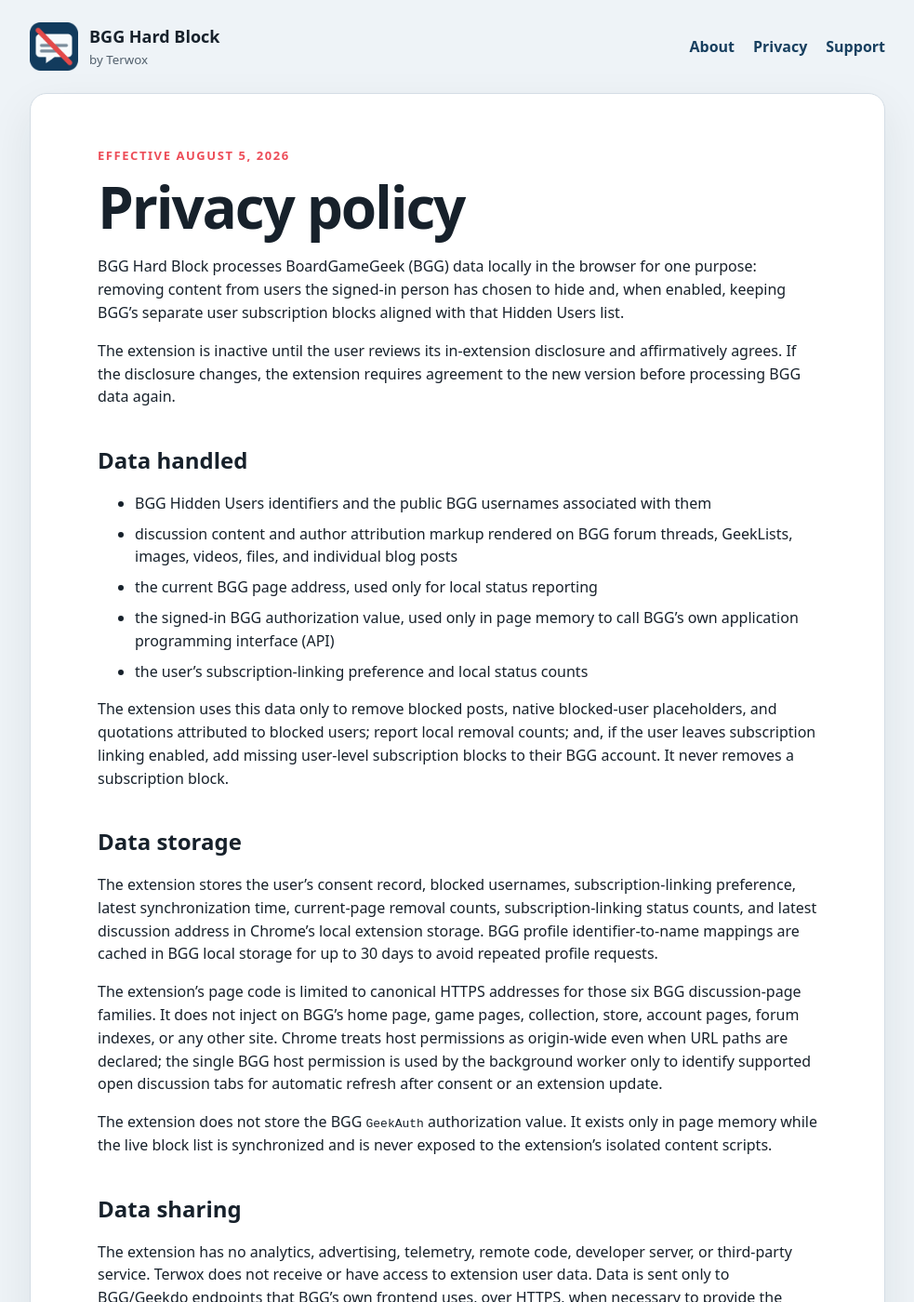
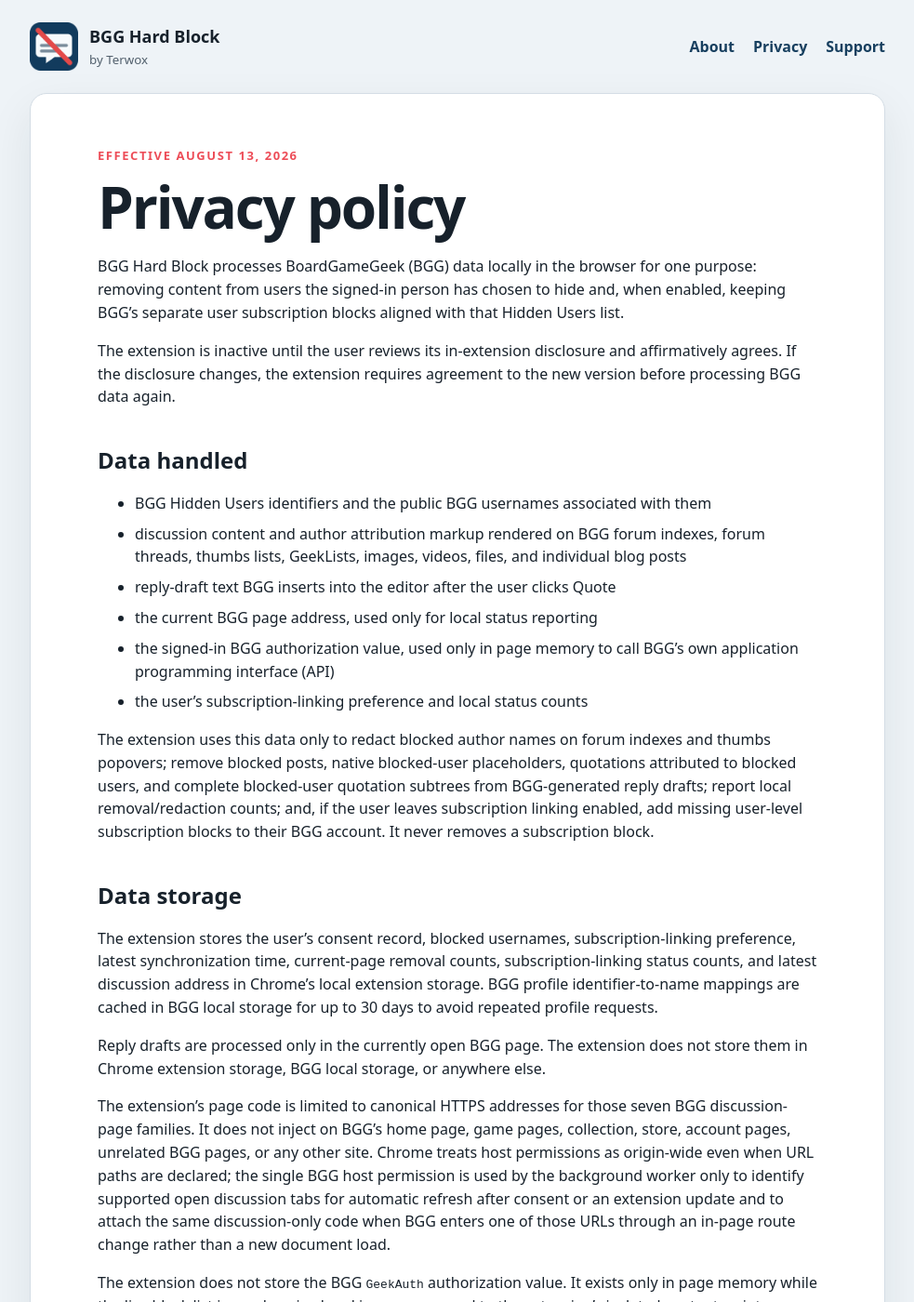
Before and after one commit to Terwox/terwox.github.io, a Jekyll site: the page built from bgg-hard-block/privacy.md, in a window 1280 px wide and 1400 px high. Shown: the whole window at 93% size, without its empty margins (148-1131 px from the left). Built offline with Jekyll 4.4.1, drawn with Linux system fonts in a browser that asks for light colours.

Commit message:
docs: update BGG Hard Block privacy disclosure

```diff
--- a/bgg-hard-block/privacy.md
+++ b/bgg-hard-block/privacy.md
@@ -5,7 +5,7 @@ description: Privacy policy for the BGG Hard Block Chrome extension by Terwox.
 permalink: /bgg-hard-block/privacy/
 ---
 
-<p class="eyebrow">Effective August 5, 2026</p>
+<p class="eyebrow">Effective August 13, 2026</p>
 
 # Privacy policy
 
@@ -16,18 +16,21 @@ The extension is inactive until the user reviews its in-extension disclosure and
 ## Data handled
 
 - BGG Hidden Users identifiers and the public BGG usernames associated with them
-- discussion content and author attribution markup rendered on BGG forum threads, GeekLists, images, videos, files, and individual blog posts
+- discussion content and author attribution markup rendered on BGG forum indexes, forum threads, thumbs lists, GeekLists, images, videos, files, and individual blog posts
+- reply-draft text BGG inserts into the editor after the user clicks Quote
 - the current BGG page address, used only for local status reporting
 - the signed-in BGG authorization value, used only in page memory to call BGG's own application programming interface (API)
 - the user's subscription-linking preference and local status counts
 
-The extension uses this data only to remove blocked posts, native blocked-user placeholders, and quotations attributed to blocked users; report local removal counts; and, if the user leaves subscription linking enabled, add missing user-level subscription blocks to their BGG account. It never removes a subscription block.
+The extension uses this data only to redact blocked author names on forum indexes and thumbs popovers; remove blocked posts, native blocked-user placeholders, quotations attributed to blocked users, and complete blocked-user quotation subtrees from BGG-generated reply drafts; report local removal/redaction counts; and, if the user leaves subscription linking enabled, add missing user-level subscription blocks to their BGG account. It never removes a subscription block.
 
 ## Data storage
 
 The extension stores the user's consent record, blocked usernames, subscription-linking preference, latest synchronization time, current-page removal counts, subscription-linking status counts, and latest discussion address in Chrome's local extension storage. BGG profile identifier-to-name mappings are cached in BGG local storage for up to 30 days to avoid repeated profile requests.
 
-The extension's page code is limited to canonical HTTPS addresses for those six BGG discussion-page families. It does not inject on BGG's home page, game pages, collection, store, account pages, forum indexes, or any other site. Chrome treats host permissions as origin-wide even when URL paths are declared; the single BGG host permission is used by the background worker only to identify supported open discussion tabs for automatic refresh after consent or an extension update.
+Reply drafts are processed only in the currently open BGG page. The extension does not store them in Chrome extension storage, BGG local storage, or anywhere else.
+
+The extension's page code is limited to canonical HTTPS addresses for those seven BGG discussion-page families. It does not inject on BGG's home page, game pages, collection, store, account pages, unrelated BGG pages, or any other site. Chrome treats host permissions as origin-wide even when URL paths are declared; the single BGG host permission is used by the background worker only to identify supported open discussion tabs for automatic refresh after consent or an extension update and to attach the same discussion-only code when BGG enters one of those URLs through an in-page route change rather than a new document load.
 
 The extension does not store the BGG `GeekAuth` authorization value. It exists only in page memory while the live block list is synchronized and is never exposed to the extension's isolated content scripts.
 
```
Also changed, not shown: bgg-hard-block/index.md (+4 -2 lines).
